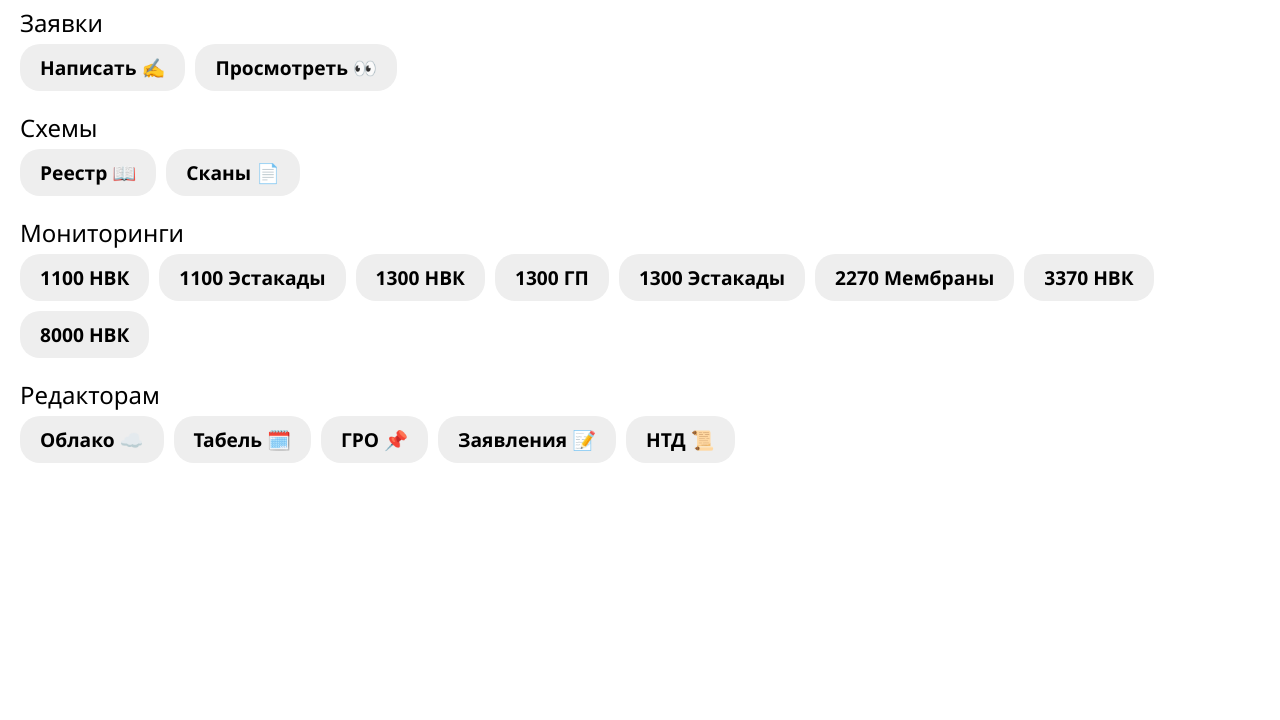
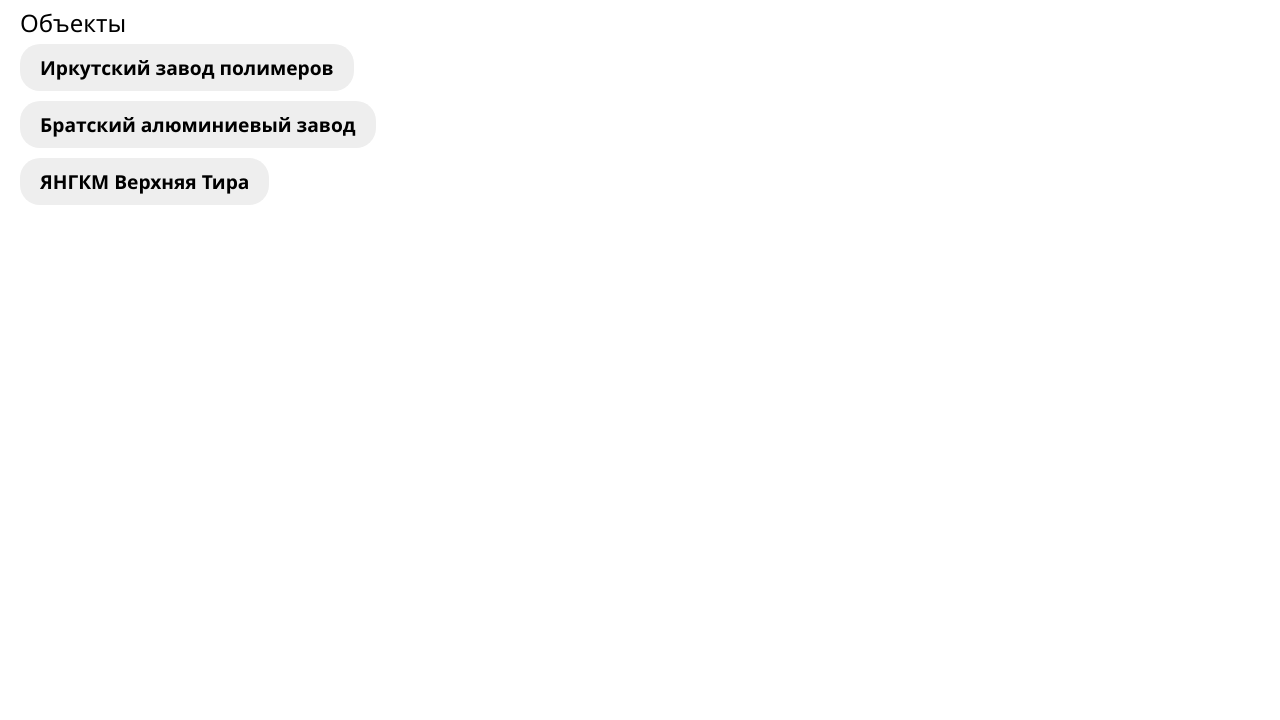
Before and after one commit to adlenadlen/psmgeo, a plain HTML site: page 70/index.html in a window 1280 px wide. Shown: the part 80-800 px from the top of the page. Drawn offline with Linux system fonts and the light colour scheme; files that its build step writes are made by us from their sources.

Commit message:
Update index.html

```diff
--- a/70/index.html
+++ b/70/index.html
@@ -3,89 +3,23 @@
 <head>
     <meta charset="UTF-8">
     <meta name="viewport" content="width=device-width, initial-scale=1.0">
-    <title>Иркутский завод полимеров</title>
-    <style>
-        body {
-            font-family: "Segoe UI", Tahoma, Geneva, Verdana, sans-serif;
-            background: #fff;
-            color: #000;
-            text-align: left;
-            margin: 20px;
-        }
-        h1 {
-            font-size: 2rem;
-        }
-        .b {
-            display: inline-block;
-            text-decoration: none;
-            text-align: center;
-            font-family: inherit;
-            font-size: 1.2rem;
-            padding: 10px 20px;
-            border-radius: 20px;
-            cursor: pointer;
-            transition: background-color .2s ease;
-            font-weight: 600;
-            border: none;
-            color: #000;
-            background-color: #eee;
-        }
-        .b:hover {
-            background-color: #f0f0f0;
-        }
-        section > div {
-            display: flex;
-            flex-wrap: wrap;
-            gap: 10px;
-        }
-        section {
-            margin-bottom: 15px;
-        }
-        section > h2 {
-            font-weight: 500;
-            margin-bottom: 5px;
-            font-size: 1.5rem;
-        }
-    </style>
+    <title>psmgeo</title>
+    <link rel="stylesheet" href="style.css">
 </head>
 <body>
-    <h1>Иркутский завод полимеров</h1>
+    <h1>psmgeo</h1>
     <section>
-        <h2>Заявки</h2>
+        <h2>Объекты</h2>
         <div>
-            <a href="https://docs.google.com/forms/d/e/1FAIpQLSfXhjGc_Vg_HJNMvpuebrfLirLAjaH39Uyvg0F8redw6R1XAg/viewform?usp=sharing" class="b">Написать ✍️</a>
-            <a href="https://docs.google.com/spreadsheets/d/1sxWsb5uxVBZ2u2kxEC115tkwY-2Zojzgd02wXxTj4_w/edit?usp=drive_link" class="b">Просмотреть 👀</a>
+            <a href="https://docs.google.com/forms/d/e/1FAIpQLSfXhjGc_Vg_HJNMvpuebrfLirLAjaH39Uyvg0F8redw6R1XAg/viewform?usp=sharing" class="b">Иркутский завод полимеров</a>
+        </div>
+        <div>
+            <a href="https://docs.google.com/forms/d/e/1FAIpQLSfXhjGc_Vg_HJNMvpuebrfLirLAjaH39Uyvg0F8redw6R1XAg/viewform?usp=sharing" class="b">Братский алюминиевый завод</a>
+        </div>
+        <div>
+            <a href="https://docs.google.com/forms/d/e/1FAIpQLSfXhjGc_Vg_HJNMvpuebrfLirLAjaH39Uyvg0F8redw6R1XAg/viewform?usp=sharing" class="b">ЯНГКМ Верхняя Тира</a>
         </div>
     </section>
     <section>
-        <h2>Схемы</h2>
-        <div>
-            <a href="https://docs.google.com/spreadsheets/d/1YjOxmciSXKSQL5zU2kV4aq6cAYOSt4uO2RKU2kTqwe0/edit?usp=drive_link" class="b">Реестр 📖</a>
-            <a href="https://drive.google.com/drive/folders/13i-UDQHmaYzpcv5a1m9iEE98ilxhM-OK?usp=drive_link" class="b">Сканы 📄</a>
-        </div>
-    </section>
-    <section>
-        <h2>Мониторинги</h2>
-        <div>
-            <a href="https://docs.google.com/spreadsheets/d/169yuynkUiOXLunx1hYL2oLuAGcjFb8xfZAObP5Sy5gI/edit?usp=sharing" class="b">1100 НВК</a>
-            <a href="https://docs.google.com/spreadsheets/d/1TaKDpMCgmXEQtCjPnfrUWytR2KjKuxYMBShAurkpSJ4/edit?usp=drive_link" class="b">1100 Эстакады</a>
-            <a href="https://docs.google.com/spreadsheets/d/1p6Bbk7JIza6u7-xislZVRMhwKiDa6UpzB1IJenchESY/edit?usp=drive_link" class="b">1300 НВК</a>
-            <a href="https://docs.google.com/spreadsheets/d/1xyz0NFnrPRsQfad7yXWTwjaLVsxq20C0JjWO_mIoSts/edit?usp=drive_link" class="b">1300 ГП</a>
-            <a href="https://docs.google.com/spreadsheets/d/1vTBIsd0aqixR8ihanmVTR0ScctVCkloMAdhsaKuVGJg/edit?usp=drive_link" class="b">1300 Эстакады</a>
-            <a href="https://docs.google.com/spreadsheets/d/1m9LfoNzCvW_MrLE5ARArd36p_e0czgJbeHjcPEeqHMM/edit?usp=drive_link" class="b">2270 Мембраны</a>
-            <a href="https://docs.google.com/spreadsheets/d/1T3xwWe67_DTNOY4_-J6bpOcx0CVDE9nZs55FOl_3-6Y/edit?usp=drive_link" class="b">3370 НВК</a>
-            <a href="https://docs.google.com/spreadsheets/d/1cPJuJLrPU3HdSE_eOhDFYozBbDBqpNLVpYUhDBlJsvg/edit?usp=drive_link" class="b">8000 НВК</a>
-        </div>
-    </section>
-    <section>
-        <h2>Редакторам</h2>
-        <div>
-            <a href="https://drive.google.com/drive/folders/0ANda4JWTnJ5oUk9PVA" class="b">Облако ☁️</a>
-            <a href="https://docs.google.com/spreadsheets/d/1lY4zJQPWKwi5CfixOLxZq74v7axJvcVDeHlkjGe0MYo/edit?usp=sharing" class="b">Табель 🗓️</a>
-            <a href="https://psmgeo.com/new/70/rp" class="b">ГРО 📌</a>
-            <a href="https://drive.google.com/drive/folders/0AOcsO7XH84qwUk9PVA" class="b">Заявления 📝</a>
-            <a href="https://psmgeo.com/norm" class="b">НТД 📜</a>
-        </div>
-    </section>
 </body>
 </html>
```
